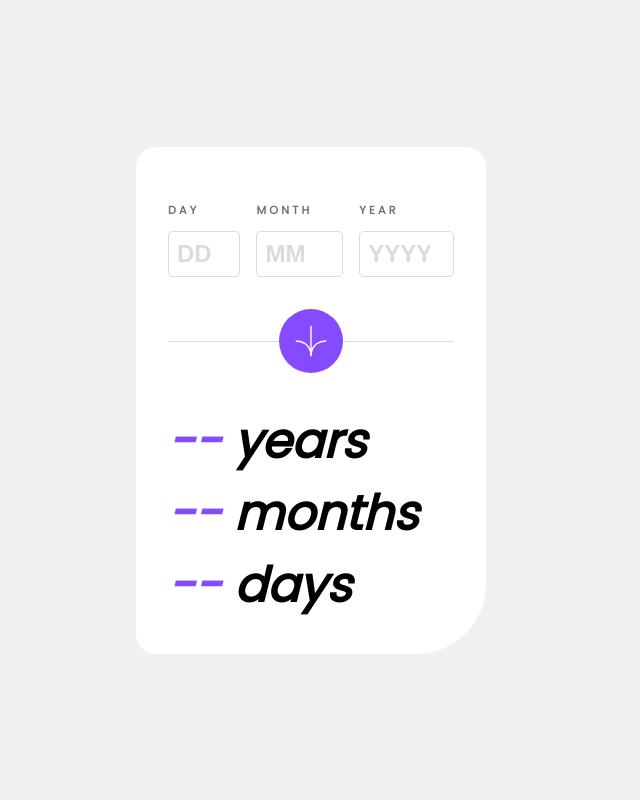
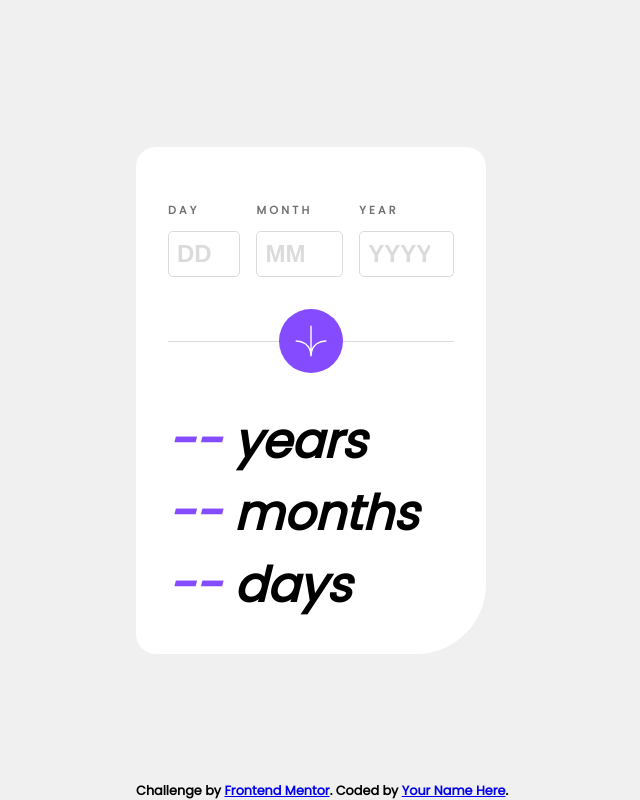
Before and after one commit to kevinhouguet/age-calculator, a React (Vite) app: page / in a window 1280 px wide. Shown: the whole page, without its empty margins (329-969 px from the left). Built offline with nearby package versions, Linux system fonts and the light colour scheme.

Commit message:
:bug:fix(calc_age_function): add accuracy on calculate age function w dayjs

```diff
--- a/package.json
+++ b/package.json
@@ -10,6 +10,7 @@
     "preview": "vite preview"
   },
   "dependencies": {
+    "dayjs": "^1.11.7",
     "react": "^18.2.0",
     "react-dom": "^18.2.0"
   },
--- a/src/App.css
+++ b/src/App.css
@@ -4,3 +4,10 @@
     border-radius: 20px 20px 70px 20px;
     width: 350px;
 }
+
+footer{
+    text-align: center;
+    font-size: 0.8rem;
+    position: fixed;
+    bottom: 0;
+}
--- a/src/App.jsx
+++ b/src/App.jsx
@@ -2,6 +2,7 @@ import './App.css'
 import Form from './Components/Form'
 import Result from './Components/Result'
 import { useState } from 'react'
+import dayjs from 'dayjs';
 
 const App = () => {
 
@@ -19,32 +20,26 @@ const App = () => {
   }
 
   const calculateAge = (day, month, year) => {
-    const today = new Date()
-    const birthDate = new Date(year, month - 1, day)
+    const birthDate = new Date(year, month, day)
 
-    // getFullYear() returns the year of the specified date.
-    let age = today.getFullYear() - birthDate.getFullYear()
-    const m = today.getMonth() - birthDate.getMonth()
+    setYear(Math.round(dayjs().diff(dayjs(birthDate), 'month', true) / 12))
+    setMonth(Math.round(dayjs().diff(dayjs(birthDate), 'month', true) % 12))
+    setDay(Math.floor(dayjs().diff(dayjs(birthDate), 'day', true) % 31))
 
-    // If the date of birth is greater than the current date of birth, the age is reduced by 1.
-    // It is because the current date of birth has not yet been reached.
-    if (m < 0 || (m === 0 && today.getDate() < birthDate.getDate())) age--
-
-    setDay(birthDate.getDate())
-    setMonth(birthDate.getMonth() + 1)
-    setYear(age)
   }
 
   return (
-    <main className='container'>
-      <Form onSubmit={handleSubmitForm}/>
-      <Result days={days} months={months} years={years}/>
+    <>
+      <main className='container'>
+        <Form onSubmit={handleSubmitForm}/>
+        <Result days={days} months={months} years={years}/>
 
-      {/* <footer className="attribution">
+      </main>
+      <footer className="attribution">
         Challenge by <a href="https://www.frontendmentor.io?ref=challenge" target="_blank" rel="noreferrer">Frontend Mentor</a>.
         Coded by <a href="#">Your Name Here</a>.
-      </footer> */}
-    </main>
+      </footer>
+    </>
   )
 }
 
--- a/src/Components/Form/style.scss
+++ b/src/Components/Form/style.scss
@@ -54,5 +54,10 @@
         height: 2rem;
       }
     }
+
+    &__button:hover {
+      background-color: var(--neutral-off-black);
+      cursor: pointer;
+    }
   }
 }
--- a/src/Components/Result/index.jsx
+++ b/src/Components/Result/index.jsx
@@ -1,5 +1,4 @@
 import './style.scss'
-import { useState } from 'react';
 
 const Result = ({days,months,years}) => {
 
```
Also changed, not shown: 1 other file (tests, documents, lock files or other folders).
